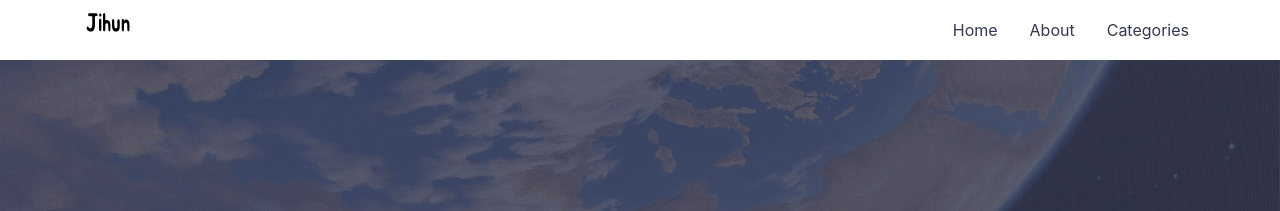
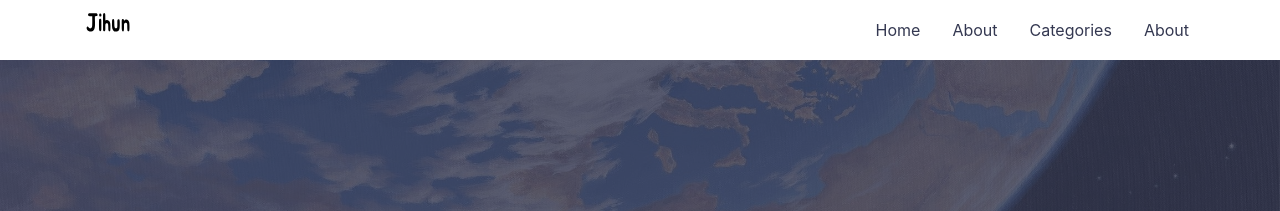
Before and after one commit to jihunparkme/jihunparkme.github.io, a Jekyll site: the page built from index.md, in a window 1280 px wide. Shown: the top 211 px of the page. Built offline with Jekyll 4.4.1, drawn with Linux system fonts in a browser that asks for light colours.

Commit message:
[header] add new about link

```diff
--- a/_includes/header.html
+++ b/_includes/header.html
@@ -13,9 +13,9 @@
               <span itemprop="name">{{ item.name }}</span>
             </a>
           {% endfor %}
-          <!--<a class="header__link" href="https://jihunparkme.github.io/about-me-page/" itemprop="url" target="_blank">
+          <a class="header__link" href="https://jihunparkme.github.io/about-me-page/" itemprop="url" target="_blank">
             <span itemprop="name">About</span>
-          </a>-->
+          </a>
         </div>
       </nav>
       <div class="header__toggle">
```
Also changed, not shown: about_2021.md (renamed from about.md).
